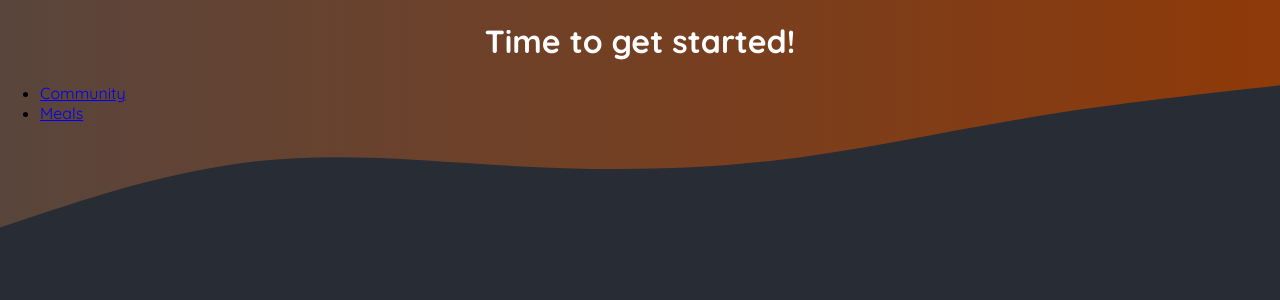
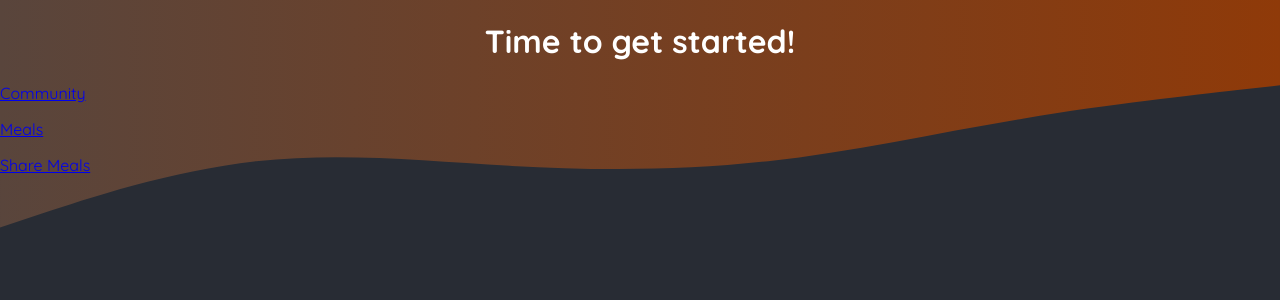
Before and after one commit to avi-codesmith/Next.js-food-app, a Next.js app: page / in a window 1280 px wide. Shown: the top 300 px of the page. Built offline with nearby package versions, Linux system fonts and the light colour scheme.

Commit message:
minor changes

```diff
--- a/app/community/page.js
+++ b/app/community/page.js
@@ -1,9 +1,9 @@
 import Link from "next/link";
 
-export default function Community() {
+export default function CommunityPage() {
   return (
     <>
-      <h1>Our Community</h1>
+      <h1>Our Community Page</h1>
       <p>
         <Link href="/">Back</Link>
       </p>
--- a/app/meals/share/page.js
+++ b/app/meals/share/page.js
@@ -1,6 +1,6 @@
 import Link from "next/link";
 
-export default function ShareMeals() {
+export default function ShareMealsPage() {
   return (
     <>
       <h1>Share Meals</h1>
--- a/app/page.js
+++ b/app/page.js
@@ -6,14 +6,15 @@ export default function Home() {
       <h1 style={{ color: "white", textAlign: "center" }}>
         Time to get started!
       </h1>
-      <ul>
-        <li>
-          <Link href="/community">Community</Link>
-        </li>
-        <li>
-          <Link href="/meals">Meals</Link>
-        </li>
-      </ul>
+      <p>
+        <Link href="/community">Community</Link>
+      </p>
+      <p>
+        <Link href="/meals">Meals</Link>
+      </p>
+      <p>
+        <Link href="/meals/share">Share Meals</Link>
+      </p>
     </main>
   );
 }
```
Also changed, not shown: app/meals/page.js (+2 -5 lines).
